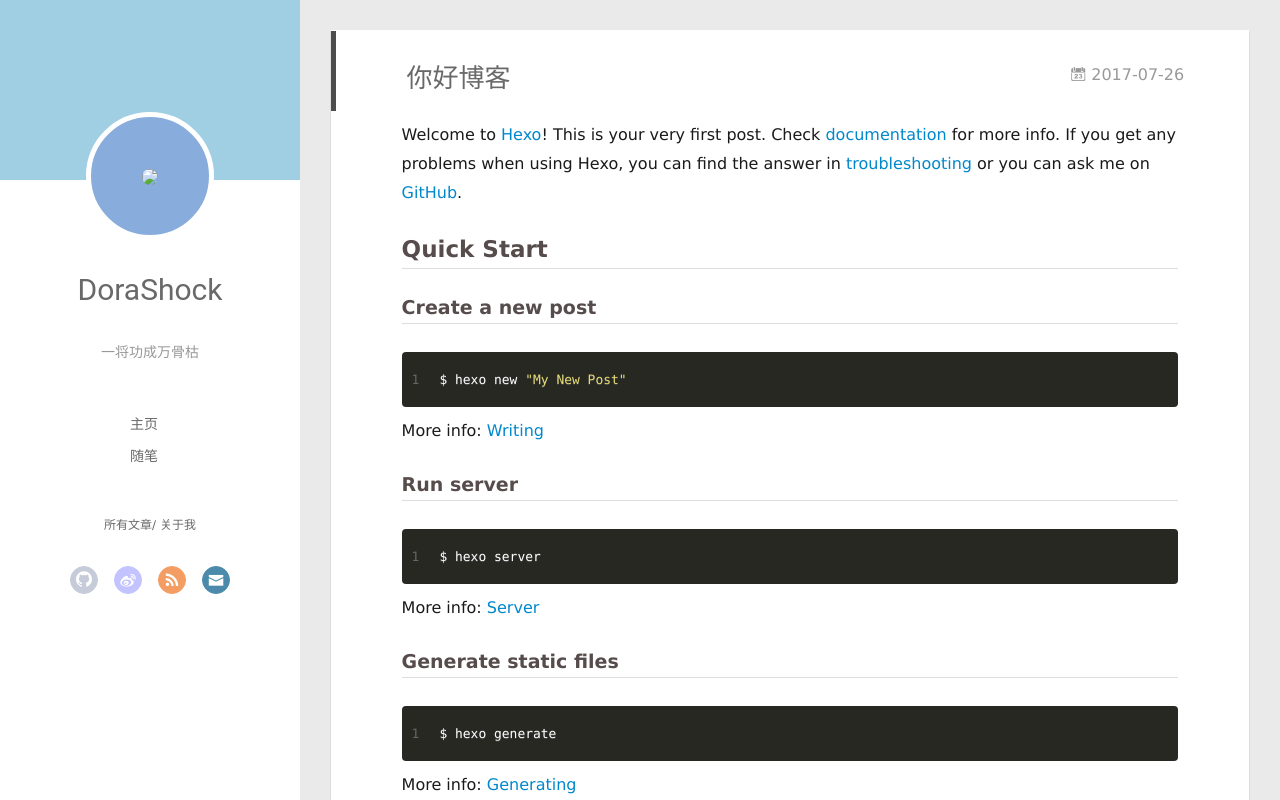
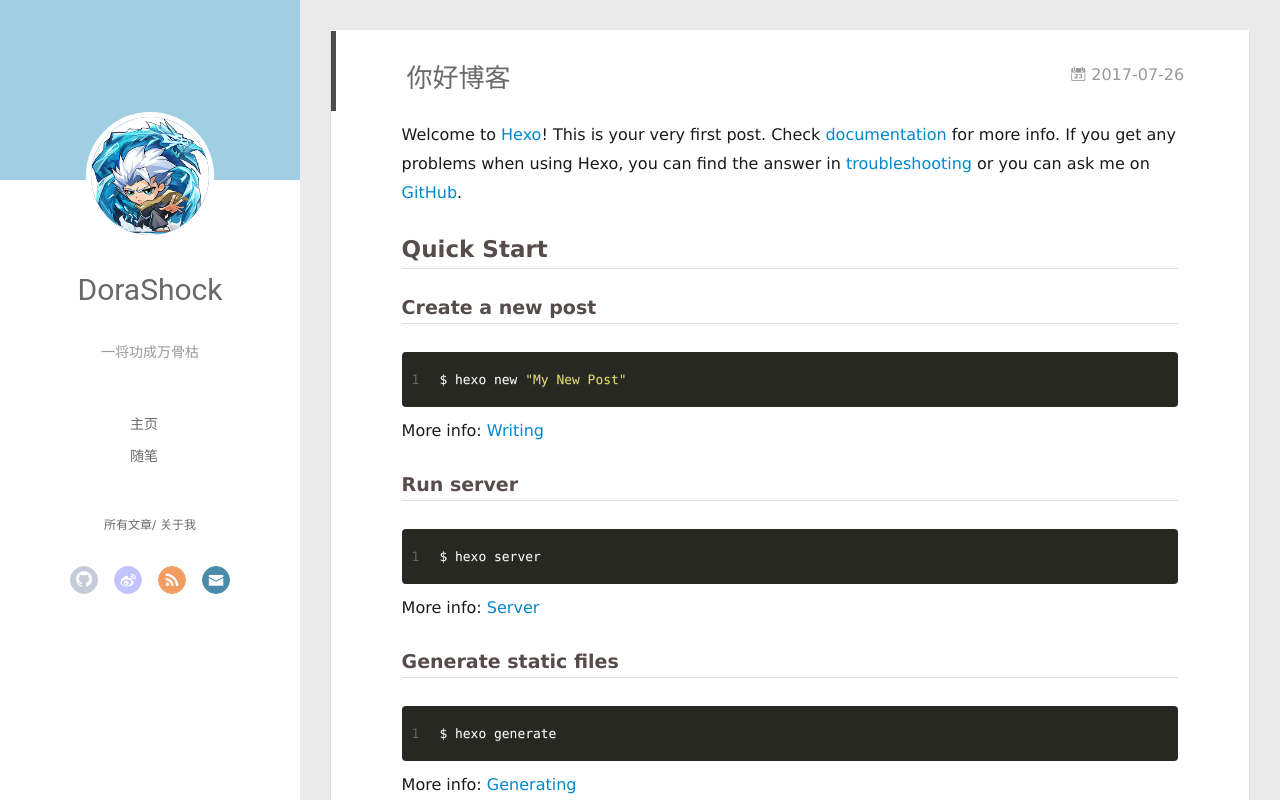
Before and after one commit to doraShock/doraShock.github.io, a plain HTML site: page 2017/07/26/hello-world/index.html in a window 1280 px wide. Drawn offline with Linux system fonts and the light colour scheme.

Commit message:
Site updated: 2017-07-27 15:59:23

```diff
--- a/2017/07/26/hello-world/index.html
+++ b/2017/07/26/hello-world/index.html
@@ -47,7 +47,7 @@
 <div class="intrude-less">
 	<header id="header" class="inner">
 		<a href="/" class="profilepic">
-			<img src="null" class="js-avatar">
+			<img src="/assets/blogImg/head.png" class="js-avatar">
 		</a>
 		<hgroup>
 		  <h1 class="header-author"><a href="/">DoraShock</a></h1>
@@ -105,7 +105,7 @@
 	<div class="intrude-less">
 		<header id="header" class="inner">
 			<div class="profilepic">
-				<img src="null" class="js-avatar">
+				<img src="/assets/blogImg/head.png" class="js-avatar">
 			</div>
 			<hgroup>
 			  <h1 class="header-author js-header-author">DoraShock</h1>
```
Also changed, not shown: 2017/07/27/my-first-blog/index.html (+2 -2 lines), archives/2017/07/index.html (+2 -2 lines), archives/2017/index.html (+2 -2 lines), archives/index.html (+2 -2 lines), assets/demo/border1px.html (+2 -2 lines), assets/demo/coffee_pc_demo/pro-con.html (+2 -2 lines), assets/demo/gift/index.html (+2 -2 lines), assets/demo/hack_demo.html (+2 -2 lines), assets/demo/jiugongge_demo.html (+2 -2 lines), assets/demo/jiugongge_demo2.html (+2 -2 lines), assets/demo/mediator/demo.html (+2 -2 lines), assets/demo/my_news_reader/index.html (+2 -2 lines), assets/demo/pre_css3_demo/demo.html (+2 -2 lines), categories/blog/index.html (+2 -2 lines), 2 more files.
